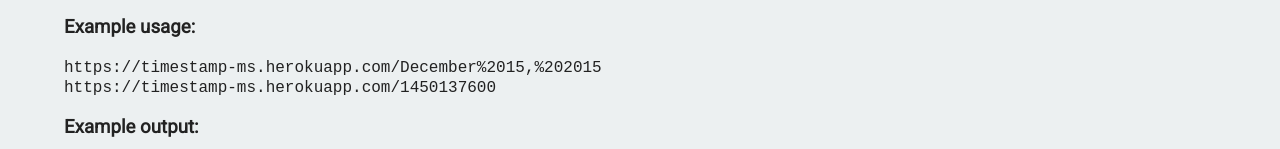
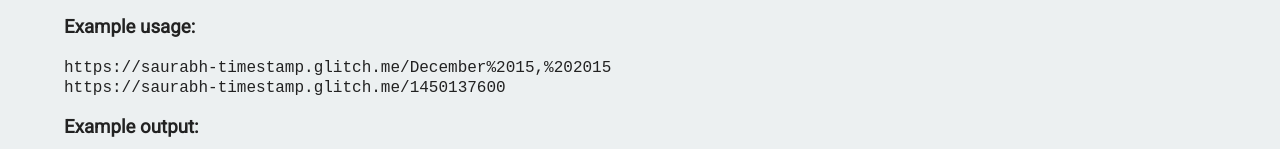
Before and after one commit to saurabh30/Timestamp-Microservice, a website: page views/index.html in a window 1280 px wide. Shown: the part 226-375 px from the top of the page. Drawn offline with Linux system fonts and the light colour scheme.

Commit message:
removing error1

```diff
--- a/views/index.html
+++ b/views/index.html
@@ -21,8 +21,8 @@
           </ol>
         </blockquote>
          <h3>Example usage:</h3>
-        <code>https://timestamp-ms.herokuapp.com/December%2015,%202015</code><br>
-        <code>https://timestamp-ms.herokuapp.com/1450137600</code><br>
+        <code>https://saurabh-timestamp.glitch.me/December%2015,%202015</code><br>
+        <code>https://saurabh-timestamp.glitch.me/1450137600</code><br>
         <h3>Example output:</h3>
         <code>{ "unix": 1450137600, "natural": "December 15, 2015" }</code>
       </div>
```
